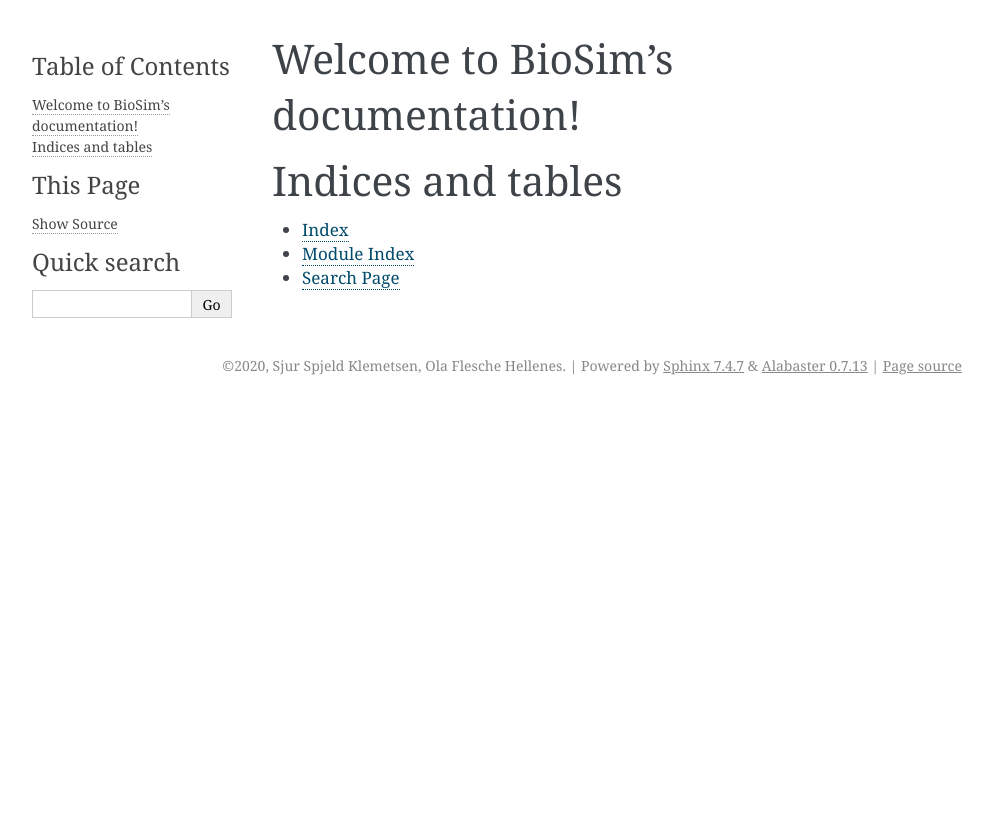
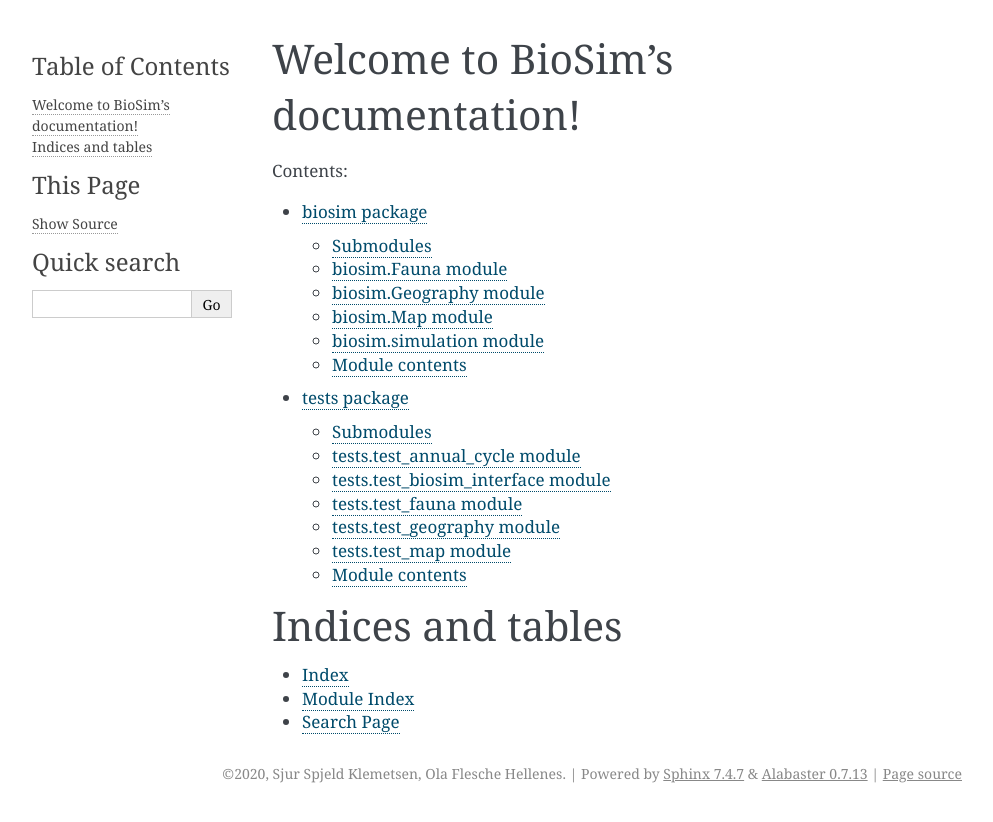
Before and after one commit to Sjurklemetsen/BioSim_G28_Sjur_Ola, a Sphinx documentation site: the page built from doc/index.rst, in a window 1280 px wide. Shown: the top 822 px of the page, without its empty margins (148-1141 px from the left). Built offline with Sphinx 7.4.7, drawn with Linux system fonts in a browser that asks for light colours.

Commit message:
made html page

```diff
--- /dev/null
+++ b/doc/biosim.rst
@@ -0,0 +1,46 @@
+biosim package
+==============
+
+Submodules
+----------
+
+biosim.Fauna module
+-------------------
+
+.. automodule:: biosim.Fauna
+    :members:
+    :undoc-members:
+    :show-inheritance:
+
+biosim.Geography module
+-----------------------
+
+.. automodule:: biosim.Geography
+    :members:
+    :undoc-members:
+    :show-inheritance:
+
+biosim.Map module
+-----------------
+
+.. automodule:: biosim.Map
+    :members:
+    :undoc-members:
+    :show-inheritance:
+
+biosim.simulation module
+------------------------
+
+.. automodule:: biosim.simulation
+    :members:
+    :undoc-members:
+    :show-inheritance:
+
+
+Module contents
+---------------
+
+.. automodule:: biosim
+    :members:
+    :undoc-members:
+    :show-inheritance:
--- a/doc/index.rst
+++ b/doc/index.rst
@@ -10,7 +10,8 @@
    :maxdepth: 2
    :caption: Contents:
 
-
+   biosim
+   tests
 
 Indices and tables
 ==================
--- /dev/null
+++ b/doc/tests.rst
@@ -0,0 +1,54 @@
+tests package
+=============
+
+Submodules
+----------
+
+tests.test\_annual\_cycle module
+--------------------------------
+
+.. automodule:: tests.test_annual_cycle
+    :members:
+    :undoc-members:
+    :show-inheritance:
+
+tests.test\_biosim\_interface module
+------------------------------------
+
+.. automodule:: tests.test_biosim_interface
+    :members:
+    :undoc-members:
+    :show-inheritance:
+
+tests.test\_fauna module
+------------------------
+
+.. automodule:: tests.test_fauna
+    :members:
+    :undoc-members:
+    :show-inheritance:
+
+tests.test\_geography module
+----------------------------
+
+.. automodule:: tests.test_geography
+    :members:
+    :undoc-members:
+    :show-inheritance:
+
+tests.test\_map module
+----------------------
+
+.. automodule:: tests.test_map
+    :members:
+    :undoc-members:
+    :show-inheritance:
+
+
+Module contents
+---------------
+
+.. automodule:: tests
+    :members:
+    :undoc-members:
+    :show-inheritance:
```
Also changed, not shown: doc/modules.rst (added, +8 -0 lines), doc/setup.rst (added, +7 -0 lines).
